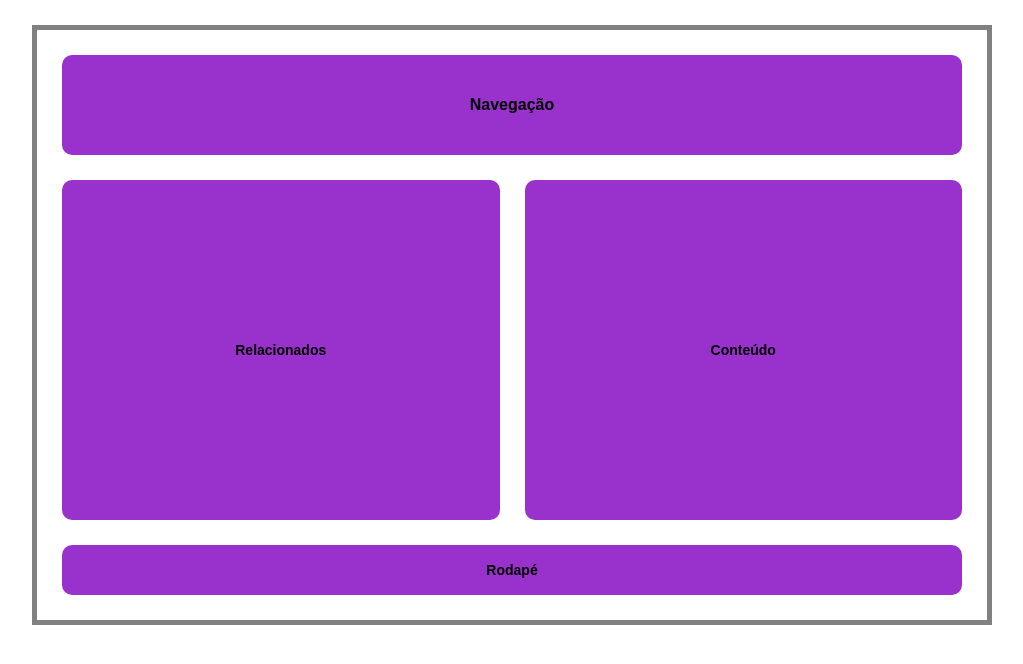
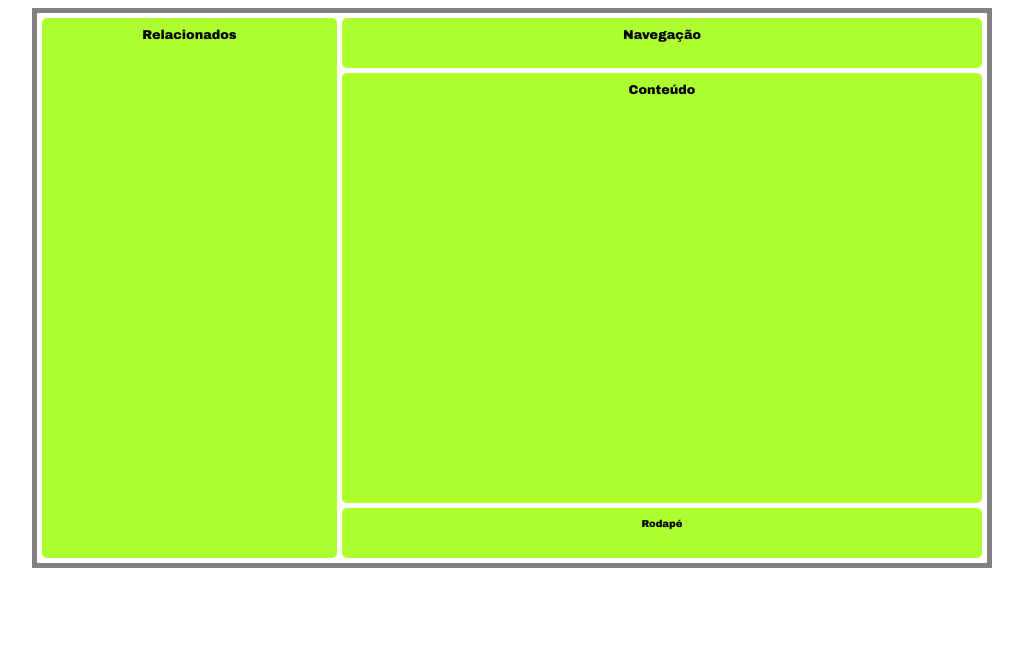
Before and after one commit to wssantanna/0522cdfspcn10bred, a plain HTML site: page 16/codigo-fonte/2-responsividade/index.html in a window 1280 px wide. Shown: the whole page, without its empty margins (128-1151 px from the left). Drawn offline with Linux system fonts and the light colour scheme; files that its build step writes are made by us from their sources.

Commit message:
Ajuste no código-fonte da Aula 16-17

```diff
--- a/16/codigo-fonte/2-responsividade/index.html
+++ b/16/codigo-fonte/2-responsividade/index.html
@@ -1,191 +1,205 @@
-<!DOCTYPE html>
+<!DOCTYPE html><!-- Fonte padrão 16px -->
 <html lang="pt-br">
 <head>
+    <base href="../">
     <meta charset="UTF-8">
     <meta http-equiv="X-UA-Compatible" content="IE=edge">
     <meta name="viewport" content="width=device-width, initial-scale=1.0">
-    <title>Aula 16 - Responsividade</title>
+    <title>Aula 16 - Grid System</title>
     <link rel="stylesheet" href="style.css">
+    <link rel="stylesheet" media="print" href="./print.css">
     <style>
+
         /*
-            Mobile first (Celulares Primeiro)
-            É um conceito que prioriza as regras que serão utilizadas no celular,
-            e posteriormente em telas maiores.
-            ----
-            Obs.: Muito se fala sobre padronização de tamanhos de tela,
-            porém por se tratar de valores imprecisos, é aconselhável
-            acompanhar os valores que melhor se adequam a relalidade do projeto.
-            É possível extrair tais informações em relatórios da equipe de marketing.
+            Desktop First
         */
 
+        /*
+            Proporção padrão do documento...
+        */
         html {
-            font-size: 24px;
+            font-size: 16px;
         }
 
-        body {
-            margin: 0;
-            box-sizing: border-box;
-            font-family: Arial, Helvetica, sans-serif;
-            padding: 0 25px;
+        /*
+            Layout
+
+        */
+
+        /*
+            1. Criando um Grid Container.
+        */
+        .l-app {
+            border: 5px solid gray;
+            display: grid;
+            gap: 5px;
+            padding: 5px;
+            min-height: 70vh;
+            margin: 0 auto;
+            max-width: 960px;
+            width: 100vw;
+
+            /*
+                1.1. Defino qual modelo de área Grid vou utilizar
+            */
+            grid-template-areas:
+                "relacionado        nav         nav         nav"
+                "relacionado        conteudo    conteudo    conteudo"
+                "relacionado        rodape      rodape      rodape";
+            /*
+                2.2. Defino qual model de linhas e colunas vou utilizar
+            */
+            grid-template-columns: minmax(1fr, 100px) repeat(minmax(auto-fill, 1fr), 3); /* Fração = 100% / 4 = 25% */ /* 1fr 1fr 1fr 1fr */
+            /* grid-template-columns: repeat(100px, 4); 100px 100px 100px 100px */
+            /* grid-template-columns: repeat(100px, 2) repeat(50px, 2);  100px 100px 50px 50px */
+            grid-template-rows: minmax(40px, 50px) 1fr minmax(40px, 50px);
         }
 
-        nav,
-        main,
-        aside,
-        footer {
-            align-items: center;
-            background-color:darkorange ;
-            border-radius: 10px;
-            display: flex;
-            font-weight: 900;
-            justify-content: center;
-            padding: 25px;
+        /*
+            2. Nome para cada área da aplicação.
+        */
+        .l-nav {
+            grid-area: nav;
         }
 
-        nav {
-            grid-area: navegacao;
-        }
-
-        main {
+        .l-conteudo {
             grid-area: conteudo;
         }
 
-        aside {
-            grid-area: relacionados;
+        .l-relacionados {
+            grid-area: relacionado;
         }
 
-        footer {
+        .l-rodape {
             grid-area: rodape;
         }
 
-        .l-app {
-            border: 5px solid gray;
-            padding: 25px;
-            margin: 25px auto;
-            max-width: 960px;
-            min-height: 600px;
-            /*
-                    Grid layout
-                    - display: grid
-                    - grid-template-columns
-                    - grid-template-rows
-                    - minmax()
-                    - repeat()
-                    - grid-area
-                */
-                display: grid;
-                gap: 25px;
-                grid-template-columns: 1fr;
-                grid-template-rows: 100px 1fr 100px 50px;
-                grid-template-areas:
-                "navegacao"
-                "conteudo"
-                "relacionados"
-                "rodape";
+        .l-nav,
+        .l-conteudo,
+        .l-relacionados,
+        .l-rodape {
+            background-color: greenyellow;
+            border-radius: 5px;
+            font-family: Arial Black, sans-serif;
+            text-align: center;
+            padding: 10px;
+        }
+
+        .l-nav,
+        .l-conteudo,
+        .l-relacionados {
+            font-size: .8rem; /* 80% de 16px */
+        }
+
+        .l-rodape {
+            font-size: 10px;
+        }
+
+        .c-copyright {
+            font-size: 1em; /* 100% de 10px */
         }
 
         /*
-            Sendo assim, as regras CSS relacionadas a versão
-            para telas maiores é aplicada nas regras das medias query.
-            - min-width
-            - max-width
-            - orientation
-            ----
-            Obs.: É possível utilizar valores relativos. Segue algumas tabelas
-            - % Porcentagem
-            elementro_filho * 100 / elemento_pai = porcentagem
-            300 * 100 / 1200 = 25%
-            - em / rem
-            Normalmente utilizadas em fontes, pois tornam  o processo
-            de maniputação do tamanho relativo, facilitando a adaptação de layout.
-            1em = 16px
-            16px * 1.5em = 24px;
-            Obs.: A Unidade de medida de em leva em consideração o tamanho do pai,
-            e a unidade de medida rem utiliza apenas o tamanho definido na tag <html>.
-            1rem = 16px
-            16px * 1.5rem = 24px;
-            - vw / vh
-            Ambas medidas levam
+            Tablet
+            Se 481px à 720px
         */
-
-        @media (min-width: 768px) {
-
+        @media (max-width: 720px) {
             html {
-                font-size: 18px;
+                font-size: 20px;
             }
 
-            nav,
-            main,
-            aside,
-            footer {
-                background-color:orange;
+            .l-nav,
+            .l-conteudo,
+            .l-relacionados,
+            .l-rodape {
+                background-color: orangered;
             }
 
-            nav {
-                font-size: 1rem;
-            }
-
-            main {
-                font-size: 1em;
+            .l-rodape {
+                font-size: 14px;
             }
 
             .l-app {
-                grid-template-columns: repeat(2, 1fr);
-                grid-template-rows: 100px 1fr 50px;
+                /*
+                    1.1. Defino qual modelo de área Grid vou utilizar
+                */
                 grid-template-areas:
-                "navegacao navegacao"
-                "relacionados conteudo"
-                "rodape rodape";
+                    "nav                nav         nav         nav"
+                    "relacionado        conteudo    conteudo    conteudo"
+                    "relacionado        rodape      rodape      rodape";
                 /*
-                - em / rem
-                Normalmente utilizadas em fontes, pois tornam  o processo
-                de maniputação do tamanho relativo, facilitando a adaptação de layout.
-                1em = 16px
-                16px * 1.5em = 24px;
-                Obs.: A Unidade de medida de em leva em consideração o tamanho do pai,
-                e a unidade de medida rem utiliza apenas o tamanho definido na tag <html>.
-                1rem = 16px
-                16px * 1.5rem = 24px;
+                    2.2. Defino qual model de linhas e colunas vou utilizar
                 */
+                grid-template-columns: repeat(minmax(auto-fill, 1fr), 4); /* Fração = 100% / 4 = 25% */ /* 1fr 1fr 1fr 1fr */
+                /* grid-template-columns: repeat(100px, 4); 100px 100px 100px 100px */
+                /* grid-template-columns: repeat(100px, 2) repeat(50px, 2);  100px 100px 50px 50px */
+                grid-template-rows: minmax(40px, 50px) 1fr minmax(40px, 50px);
 
-                font-size: 14px;
             }
 
         }
 
-        @media (min-width: 960px) {
+        /*
+            Mobile
+            Se 0 à 480px
+        */
+        @media (max-width: 480px) {
 
             html {
+                font-size: 30px;
+            }
+
+            .l-nav,
+            .l-conteudo,
+            .l-relacionados,
+            .l-rodape {
+                background-color: violet;
+            }
+
+            .l-rodape {
                 font-size: 16px;
             }
 
-            nav,
-            main,
-            aside,
-            footer {
-                background-color:darkorchid;
+            .l-app {
+                /*
+                    1.1. Defino qual modelo de área Grid vou utilizar
+                */
+                grid-template-areas:
+                    "nav"
+                    "relacionado"
+                    "conteudo"
+                    "rodape";
+                /*
+                    2.2. Defino qual model de linhas e colunas vou utilizar
+                */
+                grid-template-columns: 1fr; /* Fração = 100% / 4 = 25% */ /* 1fr 1fr 1fr 1fr */
+                /* grid-template-columns: repeat(100px, 4); 100px 100px 100px 100px */
+                /* grid-template-columns: repeat(100px, 2) repeat(50px, 2);  100px 100px 50px 50px */
+                grid-template-rows: minmax(40px, 50px) 1fr minmax(40px, 50px);
+
             }
+        }
 
-            .conteudo {
-                grid-template-columns: 150px repeat(3, 1fr);
-                grid-template-areas:
-                "navegacao      navegacao   navegacao   navegacao"
-                "relacionados   conteudo    conteudo    conteudo"
-                "rodape         rodape      rodape      rodape";
+        @media print {
+            .l-nav,
+            .l-relacionados,
+            .l-rodape {
+                display: none;
             }
+        }
 
-        }
     </style>
 </head>
 <body>
-    <div class="l-app"> <!-- 14px -->
-        <!-- 1rem = 24px (html) -->
-        <nav>Navegação</nav>
-        <main> <!-- 1em = 14px (pai conteudo) -->
-            <p>Conteúdo</p>
-        </main>
-        <aside>Relacionados</aside>
-        <footer>Rodapé</footer>
+
+    <div class="l-app">
+        <nav class="l-nav">Navegação</nav><!-- 1rem = 16px (html) -->
+        <main class="l-conteudo">Conteúdo</main><!-- 1rem = 16px (html) -->
+        <aside class="l-relacionados">Relacionados</aside><!-- 1rem = 16px (html) -->
+        <footer class="l-rodape"><!-- Fonte padrão 12px (contexto local) -->
+            <span class="c-copyright">Rodapé</span><!-- 1em = 12px (contexto local) -->
+        </footer>
     </div>
+
 </body>
 </html>
--- /dev/null
+++ b/16/codigo-fonte/2-responsividade/print.css
@@ -0,0 +1,5 @@
+.l-nav,
+.l-relacionados,
+.l-rodape {
+    display: none;
+}
```
Also changed, not shown: 16/codigo-fonte/1-grid_system/index.html (+54 -55 lines), 17/codigo-fonte/1-flex_part1/index.html (+4 -5 lines), 17/codigo-fonte/2-flex_part2/index.html (+6 -6 lines), 16/README.md, README.md.
